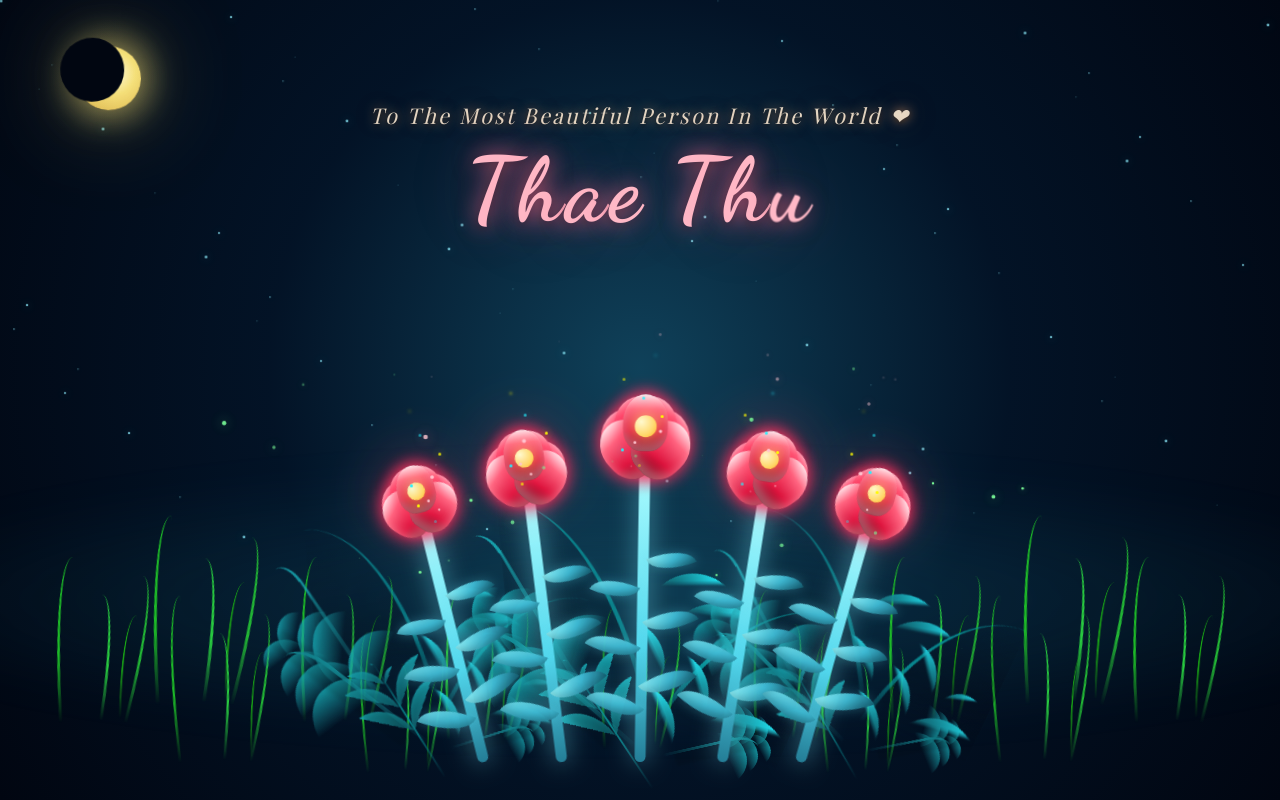
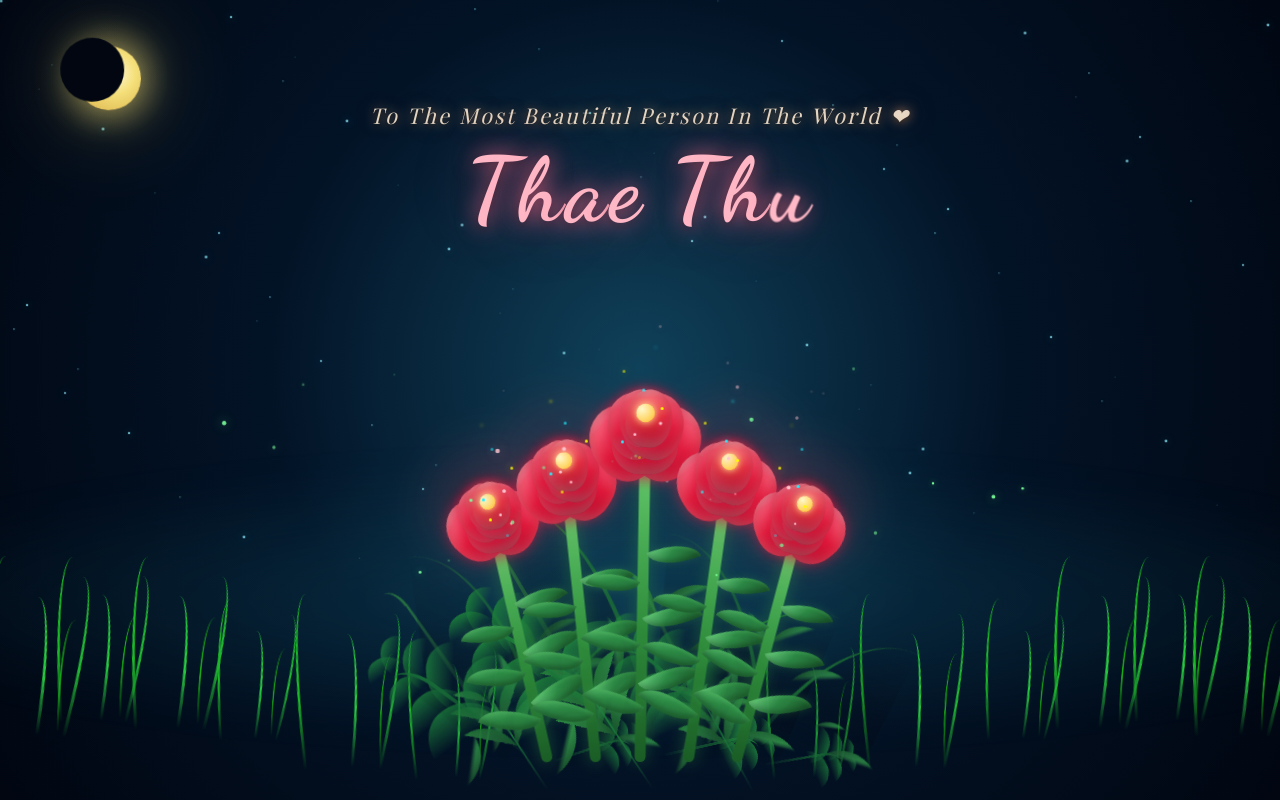
Before and after one commit to Kusk24/ice-breaker, a Next.js app: page / in a window 1280 px wide. Built offline with nearby package versions, Linux system fonts and the light colour scheme.

Commit message:
updated leaf color

```diff
--- a/app/globals.css
+++ b/app/globals.css
@@ -162,18 +162,18 @@ body {
 .edge-grass {
   position: absolute;
   bottom: 0;
-  width: 160px;
-  height: 280px;
+  width: 200px;
+  height: 360px;
   pointer-events: none;
   z-index: 1;
 }
 
 .edge-grass--left {
-  left: 3%;
+  left: 2%;
 }
 
 .edge-grass--right {
-  right: 3%;
+  right: 2%;
   transform: scaleX(-1);
 }
 
@@ -191,41 +191,41 @@ body {
   animation-delay: var(--grow-delay, 0s), calc(var(--grow-delay, 0s) + 1.2s);
 }
 
-/* Blade 1: tall curved left-leaning */
+/* Blade 1: very tall curved left-leaning */
 .edge-grass__blade--1 {
-  left: 6px;
-  width: 28px;
-  height: 260px;
+  left: 4px;
+  width: 32px;
+  height: 330px;
   border-top-left-radius: 100%;
   border-left: 4px solid #1aaa15;
   background: transparent;
   -webkit-mask-image: linear-gradient(to top, transparent 10%, #000 50%);
   mask-image: linear-gradient(to top, transparent 10%, #000 50%);
-  --sway-from: -6deg;
-  --sway-to: -2deg;
+  --sway-from: -8deg;
+  --sway-to: -3deg;
   --grow-delay: 0.18s;
 }
 
-/* Blade 2: medium, slight right curve */
+/* Blade 2: tall, slight right curve */
 .edge-grass__blade--2 {
-  left: 30px;
-  width: 22px;
-  height: 200px;
+  left: 36px;
+  width: 26px;
+  height: 270px;
   border-top-right-radius: 100%;
   border-right: 3.5px solid #1db828;
   background: transparent;
   -webkit-mask-image: linear-gradient(to top, transparent 15%, #000 55%);
   mask-image: linear-gradient(to top, transparent 15%, #000 55%);
-  --sway-from: 5deg;
-  --sway-to: 9deg;
+  --sway-from: 6deg;
+  --sway-to: 10deg;
   --grow-delay: 0.36s;
 }
 
-/* Blade 3: shorter, curving left */
+/* Blade 3: medium, curving left */
 .edge-grass__blade--3 {
-  left: 56px;
-  width: 24px;
-  height: 170px;
+  left: 70px;
+  width: 26px;
+  height: 230px;
   border-top-left-radius: 100%;
   border-left: 3px solid #28c940;
   background: transparent;
@@ -236,11 +236,11 @@ body {
   --grow-delay: 0.52s;
 }
 
-/* Blade 4: short right curve */
+/* Blade 4: shorter right curve */
 .edge-grass__blade--4 {
-  left: 80px;
-  width: 20px;
-  height: 140px;
+  left: 100px;
+  width: 22px;
+  height: 180px;
   border-top-right-radius: 100%;
   border-right: 3px solid #22b535;
   background: transparent;
@@ -253,24 +253,24 @@ body {
 
 /* Blade 5 */
 .edge-grass__blade--5 {
-  left: 104px;
-  width: 26px;
-  height: 190px;
+  left: 130px;
+  width: 28px;
+  height: 250px;
   border-top-left-radius: 100%;
   border-left: 3.5px solid #1aaa15;
   background: transparent;
   -webkit-mask-image: linear-gradient(to top, transparent 12%, #000 50%);
   mask-image: linear-gradient(to top, transparent 12%, #000 50%);
-  --sway-from: -4deg;
+  --sway-from: -5deg;
   --sway-to: 0deg;
   --grow-delay: 0.28s;
 }
 
 /* Blade 6 */
 .edge-grass__blade--6 {
-  left: 128px;
-  width: 18px;
-  height: 155px;
+  left: 162px;
+  width: 20px;
+  height: 195px;
   border-top-right-radius: 100%;
   border-right: 3px solid #28c940;
   background: transparent;
@@ -483,10 +483,10 @@ body {
   width: 120px;
   height: 220px;
   border-top-left-radius: 100%;
-  border-left: 5px solid #079097;
+  border-left: 5px solid #1a6e32;
   background: linear-gradient(to bottom, transparent, rgba(1, 6, 17, 0.5) 60%);
-  -webkit-mask-image: linear-gradient(to top, transparent 30%, #079097 60%);
-  mask-image: linear-gradient(to top, transparent 30%, #079097 60%);
+  -webkit-mask-image: linear-gradient(to top, transparent 30%, #1a6e32 60%);
+  mask-image: linear-gradient(to top, transparent 30%, #1a6e32 60%);
   transform: rotate(20deg);
   animation:
     vine-grow-in 2s calc(var(--cluster-delay, 0s) + 1.8s) backwards,
@@ -499,10 +499,10 @@ body {
   width: 120px;
   height: 280px;
   border-top-left-radius: 100%;
-  border-left: 5px solid #079097;
+  border-left: 5px solid #1a6e32;
   background: linear-gradient(to bottom, transparent, rgba(1, 6, 17, 0.5) 60%);
-  -webkit-mask-image: linear-gradient(to top, transparent 30%, #079097 55%);
-  mask-image: linear-gradient(to top, transparent 30%, #079097 55%);
+  -webkit-mask-image: linear-gradient(to top, transparent 30%, #1a6e32 55%);
+  mask-image: linear-gradient(to top, transparent 30%, #1a6e32 55%);
   transform: rotateY(-180deg);
   filter: blur(0.3px);
   opacity: 0.8;
@@ -527,7 +527,7 @@ body {
 .front-stem__line {
   width: 2px;
   height: 130px;
-  background: linear-gradient(to top, transparent, #079097, transparent 100%);
+  background: linear-gradient(to top, transparent, #1a7a3a, transparent 100%);
   position: relative;
 }
 
@@ -552,12 +552,12 @@ body {
   width: 42px;
   height: 42px;
   border-radius: 100% 0% 0% 100% / 100% 100% 0% 0%;
-  box-shadow: inset 0 2px 6px hsla(184, 97%, 58%, 0.2);
+  box-shadow: inset 0 2px 6px rgba(0, 80, 20, 0.25);
   background-image:
-    linear-gradient(to bottom left, transparent, rgba(1, 6, 17, 0.5)),
-    linear-gradient(to bottom right, #159faa 50%, transparent 50%);
-  -webkit-mask-image: linear-gradient(to bottom right, #159faa 50%, transparent 50%);
-  mask-image: linear-gradient(to bottom right, #159faa 50%, transparent 50%);
+    linear-gradient(to bottom left, transparent, rgba(1, 6, 17, 0.4)),
+    linear-gradient(to bottom right, #2d8c45 50%, transparent 50%);
+  -webkit-mask-image: linear-gradient(to bottom right, #2d8c45 50%, transparent 50%);
+  mask-image: linear-gradient(to bottom right, #2d8c45 50%, transparent 50%);
 }
 
 /* ── Type 3: Scattered accent leaves ── */
@@ -566,12 +566,12 @@ body {
   width: var(--s);
   height: var(--s);
   border-radius: 100% 0% 0% 100% / 100% 100% 0% 0%;
-  box-shadow: inset 0 2px 6px hsla(184, 97%, 58%, 0.2);
+  box-shadow: inset 0 2px 6px rgba(0, 60, 15, 0.3);
   background-image:
-    linear-gradient(to bottom left, transparent, rgba(1, 6, 17, 0.7) 98%),
-    linear-gradient(to bottom right, #23f0ff 45%, transparent 50%);
-  -webkit-mask-image: linear-gradient(135deg, #159faa 40%, transparent 50%);
-  mask-image: linear-gradient(135deg, #159faa 40%, transparent 50%);
+    linear-gradient(to bottom left, transparent, rgba(1, 6, 17, 0.6) 98%),
+    linear-gradient(to bottom right, #3aaa55 45%, transparent 50%);
+  -webkit-mask-image: linear-gradient(135deg, #2d8c45 40%, transparent 50%);
+  mask-image: linear-gradient(135deg, #2d8c45 40%, transparent 50%);
   transform: rotate(var(--rot));
   animation: accent-pop 0.5s linear backwards;
   animation-delay: var(--ad);
@@ -603,20 +603,20 @@ body {
   width: 16px;
   height: 24px;
   border-top-right-radius: 100%;
-  border-right: 3px solid #159faa;
+  border-right: 3px solid #2a7a40;
   transform: translate(-3px, 4px);
 }
 
 .long-stem__bottom {
   width: 8px;
   height: 240px;
-  background: linear-gradient(to top, transparent 30%, #159faa);
+  background: linear-gradient(to top, transparent 30%, #2a7a40);
   clip-path: polygon(35% 0, 65% 1%, 100% 100%, 0% 100%);
 }
 
 /* ── Type 5: Grass fern with half-circle leaves ── */
 .grass-fern {
-  --c: #159faa;
+  --c: #1a7a3a;
   position: absolute;
   bottom: 40px;
   display: flex;
@@ -696,8 +696,8 @@ body {
   right: 0;
   width: 100%;
   height: 100%;
-  background: rgba(0, 0, 0, 0.12);
-  filter: blur(2px);
+  background: rgba(0, 0, 0, 0.06);
+  filter: blur(1px);
   z-index: 100;
   pointer-events: none;
 }
@@ -707,7 +707,7 @@ body {
   position: absolute;
   left: 50%;
   bottom: 4.8vh;
-  width: min(500px, 94vw);
+  width: min(340px, 70vw);
   height: min(530px, 82vh);
   transform: translateX(-50%);
   z-index: 4;
@@ -729,42 +729,42 @@ body {
 }
 
 .rose--1 {
-  --offset: -156px;
-  --angle: -15deg;
-  --stem-h: 30vh;
-  --bud-size: 82px;
+  --offset: -92px;
+  --angle: -14deg;
+  --stem-h: 28vh;
+  --bud-size: 80px;
   --bloom-delay: 0.6s;
 }
 
 .rose--2 {
-  --offset: -78px;
-  --angle: -8deg;
-  --stem-h: 33vh;
-  --bud-size: 88px;
+  --offset: -44px;
+  --angle: -7deg;
+  --stem-h: 32vh;
+  --bud-size: 86px;
   --bloom-delay: 0.3s;
 }
 
 .rose--3 {
   --offset: 0px;
   --angle: 0deg;
-  --stem-h: 36vh;
-  --bud-size: 98px;
+  --stem-h: 37vh;
+  --bud-size: 96px;
   --bloom-delay: 0s;
 }
 
 .rose--4 {
-  --offset: 82px;
-  --angle: 8deg;
-  --stem-h: 33vh;
-  --bud-size: 88px;
+  --offset: 48px;
+  --angle: 7deg;
+  --stem-h: 32vh;
+  --bud-size: 86px;
   --bloom-delay: 0.4s;
 }
 
 .rose--5 {
-  --offset: 160px;
-  --angle: 15deg;
-  --stem-h: 30vh;
-  --bud-size: 82px;
+  --offset: 96px;
+  --angle: 14deg;
+  --stem-h: 28vh;
+  --bud-size: 80px;
   --bloom-delay: 0.7s;
 }
 
@@ -777,8 +777,8 @@ body {
   height: var(--stem-h);
   border-radius: 999px;
   transform: translateX(-50%);
-  background: linear-gradient(180deg, #a8fbff 0%, #51d7ed 60%, #247d96 100%);
-  filter: drop-shadow(0 0 12px rgba(119, 236, 255, 0.55));
+  background: linear-gradient(180deg, #5fc86a 0%, #2e8b3a 55%, #1a5c25 100%);
+  filter: drop-shadow(0 0 8px rgba(50, 160, 70, 0.4));
   animation: grow-stem 2.5s cubic-bezier(0.22, 0.61, 0.36, 1) backwards;
   animation-delay: var(--bloom-delay, 0s);
 }
@@ -787,12 +787,15 @@ body {
 .rose__leaf {
   position: absolute;
   left: 50%;
-  width: 54px;
-  height: 24px;
+  width: 58px;
+  height: 26px;
   border-radius: 100% 0 100% 0;
-  background: linear-gradient(145deg, #92f8ff 0%, #3ebad4 54%, #176d84 100%);
+  background: linear-gradient(145deg, #6bcf7f 0%, #2d8c45 45%, #1a5c2a 100%);
   opacity: 0;
-  box-shadow: inset 0 -4px 8px rgba(0, 0, 0, 0.2), 0 0 12px rgba(88, 217, 243, 0.3);
+  box-shadow:
+    inset 0 -3px 7px rgba(0, 0, 0, 0.3),
+    inset 0 2px 4px rgba(120, 255, 130, 0.25),
+    0 0 10px rgba(60, 160, 80, 0.25);
   animation: leaf-appear 0.8s ease-out forwards;
 }
 
@@ -847,41 +850,57 @@ body {
   animation-delay: calc(var(--bloom-delay, 0s) + 2s);
 }
 
+/* Outer guard petals — wide, cupped at bottom */
 .rose__petal {
   --rot: 0deg;
   --lift: 0%;
-  --w: 0.62;
-  --h: 0.7;
+  --w: 0.68;
+  --h: 0.78;
+  --curl: 58% 58% 48% 48%;
   position: absolute;
   top: 50%;
   left: 50%;
   width: calc(var(--bud-size) * var(--w));
   height: calc(var(--bud-size) * var(--h));
-  transform-origin: 50% 88%;
+  transform-origin: 50% 92%;
   transform: translate(-50%, calc(-50% + var(--lift))) rotate(var(--rot));
-  border-radius: 64% 64% 52% 52%;
-  background: linear-gradient(180deg, #ffe6eb 0%, #ff6782 26%, #dc143d 65%, #700015 100%);
-  box-shadow: inset 0 -8px 10px rgba(255, 226, 231, 0.36), 0 0 18px rgba(255, 50, 95, 0.75);
-}
-
-.rose__petal--1 { --rot: -30deg; --lift: 8%; }
-.rose__petal--2 { --rot: 30deg; --lift: 8%; }
-.rose__petal--3 { --rot: -8deg; --lift: -6%; --w: 0.58; --h: 0.68; }
-.rose__petal--4 { --rot: 8deg; --lift: -6%; --w: 0.58; --h: 0.68; }
-.rose__petal--5 { --rot: -46deg; --lift: 14%; --w: 0.54; --h: 0.62; }
-.rose__petal--6 { --rot: 46deg; --lift: 14%; --w: 0.54; --h: 0.62; }
-.rose__petal--7 { --rot: 0deg; --lift: -18%; --w: 0.46; --h: 0.58; }
+  border-radius: var(--curl);
+  background: linear-gradient(170deg,
+    #ffcdd6 0%,
+    #f8607a 18%,
+    #e0193a 48%,
+    #b50020 78%,
+    #7a0015 100%
+  );
+  box-shadow:
+    inset 0 -10px 14px rgba(255, 200, 210, 0.3),
+    inset 0 4px 8px rgba(150, 0, 20, 0.4),
+    0 0 14px rgba(220, 30, 70, 0.6);
+}
+
+/* Outermost layer — 3 wide guard petals */
+.rose__petal--1 { --rot: -38deg; --lift: 12%; --w: 0.72; --h: 0.80; --curl: 60% 60% 50% 50%; }
+.rose__petal--2 { --rot: 38deg;  --lift: 12%; --w: 0.72; --h: 0.80; --curl: 60% 60% 50% 50%; }
+.rose__petal--3 { --rot: 0deg;   --lift: 16%; --w: 0.70; --h: 0.76; --curl: 55% 55% 45% 45%; }
+
+/* Mid layer — 2 slightly lifted petals */
+.rose__petal--4 { --rot: -18deg; --lift: -2%; --w: 0.60; --h: 0.70; --curl: 62% 62% 52% 52%; }
+.rose__petal--5 { --rot: 18deg;  --lift: -2%; --w: 0.60; --h: 0.70; --curl: 62% 62% 52% 52%; }
+
+/* Inner layer — tight cupped petals */
+.rose__petal--6 { --rot: -8deg;  --lift: -14%; --w: 0.48; --h: 0.60; --curl: 68% 68% 58% 58%; }
+.rose__petal--7 { --rot: 8deg;   --lift: -14%; --w: 0.48; --h: 0.60; --curl: 68% 68% 58% 58%; }
 
 .rose__core {
   position: absolute;
   left: 50%;
-  top: 43%;
-  width: 22%;
-  height: 22%;
+  top: 36%;
+  width: 20%;
+  height: 20%;
   transform: translate(-50%, -50%);
   border-radius: 50%;
-  background: radial-gradient(circle at 30% 30%, #fff9ce, #ffd767 64%, #ffad27 100%);
-  box-shadow: 0 0 16px rgba(255, 209, 106, 0.92);
+  background: radial-gradient(circle at 30% 30%, #fff9ce, #ffd767 60%, #ffad27 100%);
+  box-shadow: 0 0 18px rgba(255, 209, 106, 0.95), 0 0 6px rgba(255, 255, 180, 0.8);
 }
 
 /* ─── Bud glow (after-element via a wrapper) ─── */
@@ -889,12 +908,12 @@ body {
   position: absolute;
   left: 50%;
   bottom: calc(var(--stem-h) - 8px);
-  width: calc(var(--bud-size) * 1.8);
-  height: calc(var(--bud-size) * 1.8);
+  width: calc(var(--bud-size) * 2);
+  height: calc(var(--bud-size) * 2);
   transform: translateX(-50%) translateY(20%);
   border-radius: 50%;
-  background: radial-gradient(circle, rgba(255, 60, 100, 0.3) 0%, transparent 70%);
-  filter: blur(12px);
+  background: radial-gradient(circle, rgba(200, 20, 50, 0.35) 0%, rgba(255, 80, 100, 0.15) 45%, transparent 70%);
+  filter: blur(14px);
   pointer-events: none;
   animation: glow-pulse 3s ease-in-out infinite;
   animation-delay: calc(var(--bloom-delay, 0s) + 2.5s);
@@ -1446,14 +1465,14 @@ body {
 
 /* ─── Responsive ─── */
 @media (max-width: 900px) {
-  .rose--1 { --offset: -120px; }
-  .rose--5 { --offset: 120px; }
-  .rose--2 { --offset: -62px; }
-  .rose--4 { --offset: 62px; }
+  .rose--1 { --offset: -70px; }
+  .rose--5 { --offset: 70px; }
+  .rose--2 { --offset: -34px; }
+  .rose--4 { --offset: 34px; }
 
   .edge-grass {
-    width: 120px;
-    height: 210px;
+    width: 150px;
+    height: 280px;
   }
 
   .plant-base {
@@ -1465,6 +1484,7 @@ body {
 @media (max-width: 640px) {
   .bouquet {
     height: min(470px, 78vh);
+    width: min(280px, 90vw);
   }
 
   .rose {
@@ -1472,10 +1492,10 @@ body {
     --bud-size: 74px;
   }
 
-  .rose--1 { --offset: -88px; }
-  .rose--5 { --offset: 88px; }
-  .rose--2 { --offset: -42px; }
-  .rose--4 { --offset: 42px; }
+  .rose--1 { --offset: -56px; }
+  .rose--5 { --offset: 56px; }
+  .rose--2 { --offset: -28px; }
+  .rose--4 { --offset: 28px; }
 
   .grass-tuft {
     height: 140px;
--- a/app/page.tsx
+++ b/app/page.tsx
@@ -11,42 +11,41 @@ const stars = Array.from({ length: 70 }, (_, i) => ({
 /* ─── Roses ─── */
 const roses = [1, 2, 3, 4, 5] as const;
 
-/* ─── Grass tufts ─── */
+/* ─── Grass tufts — flanking left & right sides only, like reference ─── */
 const grassTufts = [
-  { x: 8, y: 8, s: 1.05, delay: "0.1s" },
-  { x: 16, y: 10, s: 1.2, delay: "0s" },
-  { x: 27, y: 8, s: 1.05, delay: "0.25s" },
-  { x: 38, y: 6, s: 0.95, delay: "0.4s" },
-  { x: 50, y: 5, s: 0.9, delay: "0.15s" },
-  { x: 62, y: 6, s: 0.95, delay: "0.35s" },
-  { x: 73, y: 8, s: 1.05, delay: "0.2s" },
-  { x: 84, y: 10, s: 1.2, delay: "0.5s" },
-  { x: 92, y: 8, s: 1.05, delay: "0.3s" },
+  { x:  3, y: 6,  s: 1.15, delay: "0s"    },
+  { x:  8, y: 8,  s: 1.05, delay: "0.15s" },
+  { x: 14, y: 7,  s: 1.1,  delay: "0.3s"  },
+  { x: 20, y: 6,  s: 0.9,  delay: "0.45s" },
+  { x: 80, y: 6,  s: 0.9,  delay: "0.4s"  },
+  { x: 86, y: 7,  s: 1.1,  delay: "0.2s"  },
+  { x: 92, y: 8,  s: 1.05, delay: "0.1s"  },
+  { x: 97, y: 6,  s: 1.15, delay: "0.35s" },
 ] as const;
 
 const sideGrassGroups = [
-  { x: "18%", y: "3vh", scale: 0.95, delay: "0.2s" },
-  { x: "32%", y: "2vh", scale: 0.8, delay: "0.5s" },
-  { x: "68%", y: "2vh", scale: 0.8, delay: "0.8s" },
-  { x: "82%", y: "3vh", scale: 0.95, delay: "1.1s" },
+  { x: "28%", y: "2vh", scale: 1.0,  delay: "0.2s" },
+  { x: "36%", y: "1vh", scale: 0.85, delay: "0.5s" },
+  { x: "64%", y: "1vh", scale: 0.85, delay: "0.8s" },
+  { x: "72%", y: "2vh", scale: 1.0,  delay: "1.1s" },
 ] as const;
 
 const plantClusters = [
-  { x: "34%", y: "1.5vh", rot: "-4deg", scale: 1.0,  alpha: 0.9, sway: "3.5s", delay: "-0.8s" },
-  { x: "50%", y: "0vh",   rot: "0deg",  scale: 1.15, alpha: 1.0, sway: "4.2s", delay: "0s" },
-  { x: "66%", y: "1.5vh", rot: "4deg",  scale: 1.0,  alpha: 0.9, sway: "3.8s", delay: "-1.4s" },
+  { x: "42%", y: "0vh",   rot: "-5deg", scale: 0.95, alpha: 0.88, sway: "3.5s", delay: "-0.8s" },
+  { x: "50%", y: "0vh",   rot: "0deg",  scale: 1.15, alpha: 1.0,  sway: "4.2s", delay: "0s" },
+  { x: "58%", y: "0vh",   rot: "5deg",  scale: 0.95, alpha: 0.88, sway: "3.8s", delay: "-1.4s" },
 ] as const;
 
 /* ─── Accent leaves (scattered at different positions/sizes/angles) ─── */
 const accentLeaves = [
-  { left: "calc(50% + 88px)",  bottom: "72px",  s: 44, rot: 48,  flip: false, ad: "5.2s" },
-  { left: "calc(50% + 52px)",  bottom: "104px", s: 40, rot: 28,  flip: true,  ad: "5.0s" },
-  { left: "calc(50% + 68px)",  bottom: "38px",  s: 46, rot: 58,  flip: false, ad: "4.8s" },
-  { left: "calc(50% + 28px)",  bottom: "82px",  s: 38, rot: 28,  flip: true,  ad: "4.6s" },
-  { left: "calc(50% + 46px)",  bottom: "136px", s: 44, rot: 52,  flip: false, ad: "4.4s" },
-  { left: "calc(50% - 4px)",   bottom: "54px",  s: 40, rot: 22,  flip: true,  ad: "4.2s" },
-  { left: "calc(50% + 24px)",  bottom: "164px", s: 42, rot: 44,  flip: false, ad: "4.0s" },
-  { left: "calc(50% - 12px)",  bottom: "112px", s: 38, rot: 18,  flip: true,  ad: "3.8s" },
+  { left: "calc(50% + 64px)",  bottom: "60px",  s: 44, rot: 48,  flip: false, ad: "5.2s" },
+  { left: "calc(50% - 64px)",  bottom: "60px",  s: 44, rot: 48,  flip: true,  ad: "5.0s" },
+  { left: "calc(50% + 88px)",  bottom: "28px",  s: 40, rot: 58,  flip: false, ad: "4.8s" },
+  { left: "calc(50% - 88px)",  bottom: "28px",  s: 40, rot: 58,  flip: true,  ad: "4.6s" },
+  { left: "calc(50% + 48px)",  bottom: "110px", s: 42, rot: 38,  flip: false, ad: "4.4s" },
+  { left: "calc(50% - 48px)",  bottom: "110px", s: 42, rot: 38,  flip: true,  ad: "4.2s" },
+  { left: "calc(50% + 20px)",  bottom: "155px", s: 38, rot: 22,  flip: false, ad: "4.0s" },
+  { left: "calc(50% - 20px)",  bottom: "155px", s: 38, rot: 22,  flip: true,  ad: "3.8s" },
 ] as const;
 
 /* ─── Front stem leaf pair positions ─── */
@@ -63,14 +62,14 @@ const frontStemLeaves = [
 
 /* ─── Grass fern leaves (half-circle leaves on curved stems) ─── */
 const fernLeaves1 = [
-  { top: "-8%",  left: "28%",   size: 28, rot: -22 },
-  { top: "-7%",  left: "-118%", size: 28, rot: 12 },
-  { top: "4%",   left: "55%",   size: 36, rot: -20 },
-  { top: "5%",   left: "-148%", size: 36, rot: 4 },
-  { top: "18%",  left: "62%",   size: 46, rot: -26 },
-  { top: "20%",  left: "-190%", size: 46, rot: 8 },
-  { top: "36%",  left: "72%",   size: 48, rot: -12 },
-  { top: "38%",  left: "-228%", size: 52, rot: 12 },
+  { top: "-12%", left: "18%",   size: 26, rot: -18 },
+  { top: "-11%", left: "-108%", size: 26, rot: 16 },
+  { top: "5%",   left: "46%",   size: 34, rot: -24 },
+  { top: "6%",   left: "-150%", size: 34, rot: 6 },
+  { top: "24%",  left: "60%",   size: 44, rot: -28 },
+  { top: "26%",  left: "-188%", size: 44, rot: 10 },
+  { top: "44%",  left: "74%",   size: 50, rot: -14 },
+  { top: "46%",  left: "-236%", size: 54, rot: 14 },
 ] as const;
 
 /* ─── Light particles floating up from each rose bud ───
@@ -79,11 +78,11 @@ const fernLeaves1 = [
  *  bottom = bouquet-bottom(4.8vh) + stem-h × cos(angle)
  */
 const roseHeadPositions = [
-  { left: "calc(50% - 156px + 30vh * sin(-15deg))", bottom: "calc(4.8vh + 30vh * cos(15deg))" },
-  { left: "calc(50% - 78px + 33vh * sin(-8deg))",  bottom: "calc(4.8vh + 33vh * cos(8deg))" },
-  { left: "50%",                                    bottom: "calc(4.8vh + 36vh)" },
-  { left: "calc(50% + 82px + 33vh * sin(8deg))",   bottom: "calc(4.8vh + 33vh * cos(8deg))" },
-  { left: "calc(50% + 160px + 30vh * sin(15deg))", bottom: "calc(4.8vh + 30vh * cos(15deg))" },
+  { left: "calc(50% - 92px + 28vh * sin(-14deg))",  bottom: "calc(4.8vh + 28vh * cos(14deg))" },
+  { left: "calc(50% - 44px + 32vh * sin(-7deg))",   bottom: "calc(4.8vh + 32vh * cos(7deg))" },
+  { left: "50%",                                     bottom: "calc(4.8vh + 37vh)" },
+  { left: "calc(50% + 48px + 32vh * sin(7deg))",    bottom: "calc(4.8vh + 32vh * cos(7deg))" },
+  { left: "calc(50% + 96px + 28vh * sin(14deg))",   bottom: "calc(4.8vh + 28vh * cos(14deg))" },
 ] as const;
 
 const lightParticles = roseHeadPositions.flatMap((pos, roseIdx) =>
```
